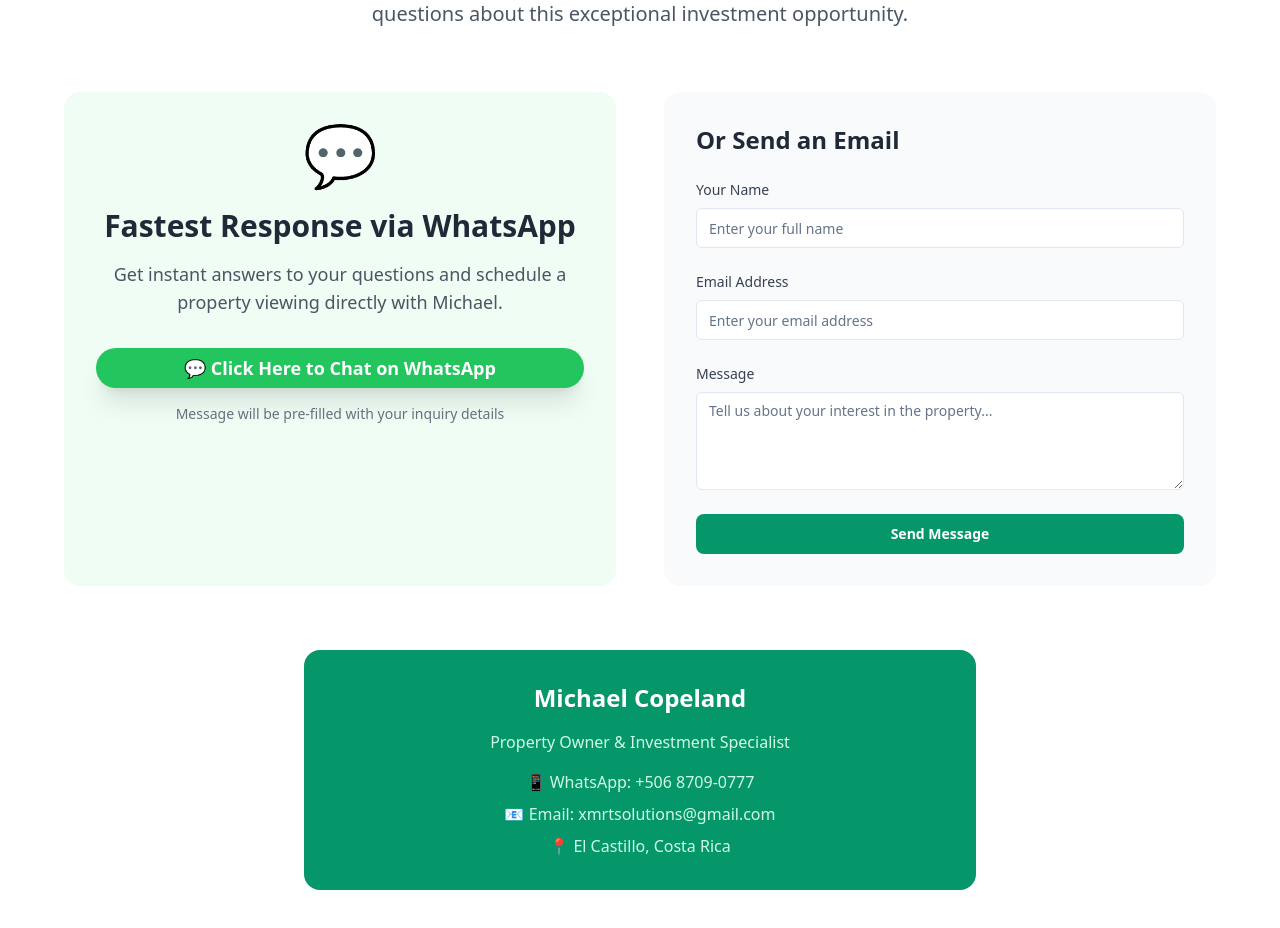
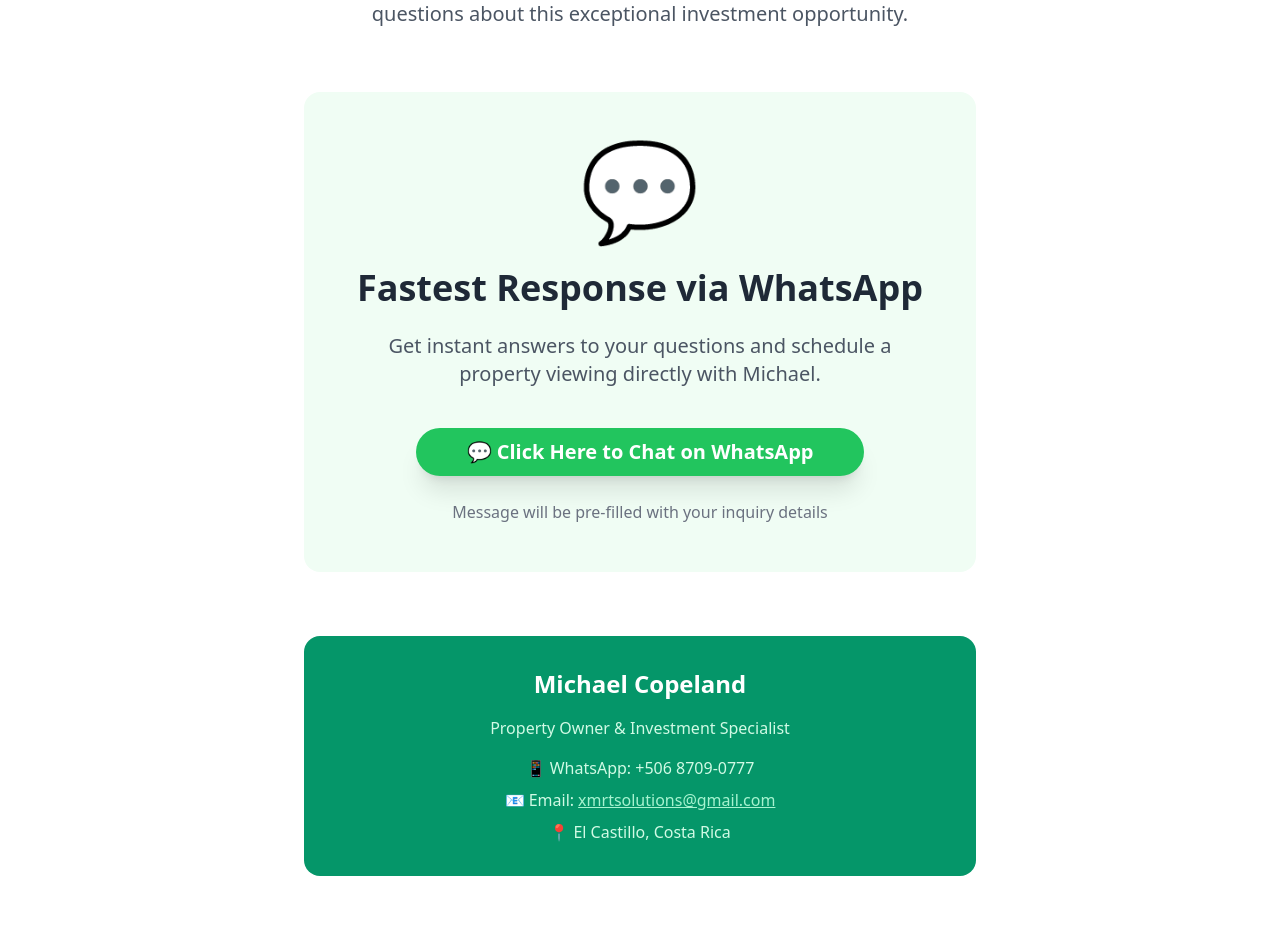
Before and after one commit to DevGruGold/castillo-vista-leads, a React (Vite) app: page / in a window 1280 px wide. Shown: the part 5827-6755 px from the top of the page. Built offline with nearby package versions, Linux system fonts and the light colour scheme.

Commit message:
Remove email form, direct to email and WhatsApp
Remove the email form from the contact section.  Update the email address at the bottom to xmrtsolutions@gmail.com.  Prioritize WhatsApp for primary communication.

```diff
--- a/src/components/ContactSection.tsx
+++ b/src/components/ContactSection.tsx
@@ -1,19 +1,9 @@
 
 import { Button } from "@/components/ui/button";
-import { Input } from "@/components/ui/input";
-import { Textarea } from "@/components/ui/textarea";
-import { useState } from "react";
-import { useToast } from "@/hooks/use-toast";
 import { useLanguage } from "@/contexts/LanguageContext";
 
 const ContactSection = () => {
   const { t } = useLanguage();
-  const [formData, setFormData] = useState({
-    name: '',
-    email: '',
-    message: ''
-  });
-  const { toast } = useToast();
 
   const handleWhatsAppClick = () => {
     const phoneNumber = "+50687090777";
@@ -22,21 +12,8 @@ const ContactSection = () => {
     window.open(whatsappUrl, '_blank');
   };
 
-  const handleSubmit = (e: React.FormEvent) => {
-    e.preventDefault();
-    // In a real application, you would send this data to a server
-    toast({
-      title: "Message Sent!",
-      description: "Michael will get back to you within 24 hours.",
-    });
-    setFormData({ name: '', email: '', message: '' });
-  };
-
-  const handleInputChange = (e: React.ChangeEvent<HTMLInputElement | HTMLTextAreaElement>) => {
-    setFormData({
-      ...formData,
-      [e.target.name]: e.target.value
-    });
+  const handleEmailClick = () => {
+    window.location.href = 'mailto:xmrtsolutions@gmail.com';
   };
 
   return (
@@ -51,99 +28,44 @@ const ContactSection = () => {
           </p>
         </div>
 
-        <div className="grid grid-cols-1 lg:grid-cols-2 gap-6 md:gap-12 max-w-6xl mx-auto">
-          {/* WhatsApp CTA */}
-          <div className="bg-green-50 rounded-xl md:rounded-2xl p-4 md:p-8 text-center">
-            <div className="text-4xl md:text-6xl mb-3 md:mb-6">💬</div>
-            <h3 className="text-2xl md:text-3xl font-bold text-gray-800 mb-2 md:mb-4">
+        {/* WhatsApp CTA - Now Full Width */}
+        <div className="max-w-2xl mx-auto mb-8 md:mb-16">
+          <div className="bg-green-50 rounded-xl md:rounded-2xl p-6 md:p-12 text-center">
+            <div className="text-6xl md:text-8xl mb-4 md:mb-8">💬</div>
+            <h3 className="text-3xl md:text-4xl font-bold text-gray-800 mb-3 md:mb-6">
               {t('fastestResponse')}
             </h3>
-            <p className="text-sm md:text-base text-gray-600 mb-4 md:mb-8 lg:text-lg">
+            <p className="text-base md:text-lg text-gray-600 mb-6 md:mb-10 lg:text-xl">
               {t('whatsappDescription')}
             </p>
             <Button
               onClick={handleWhatsAppClick}
-              className="bg-green-500 hover:bg-green-600 text-white px-4 md:px-8 py-3 md:py-4 text-sm md:text-lg rounded-full font-semibold transform hover:scale-105 transition-all duration-300 shadow-xl w-full"
+              className="bg-green-500 hover:bg-green-600 text-white px-8 md:px-12 py-4 md:py-6 text-lg md:text-xl rounded-full font-semibold transform hover:scale-105 transition-all duration-300 shadow-xl w-full max-w-md"
             >
               {t('clickToChat')}
             </Button>
-            <p className="text-xs md:text-sm text-gray-500 mt-2 md:mt-4">
+            <p className="text-sm md:text-base text-gray-500 mt-3 md:mt-6">
               {t('messagePrefilled')}
             </p>
-          </div>
-
-          {/* Contact Form */}
-          <div className="bg-gray-50 rounded-xl md:rounded-2xl p-4 md:p-8">
-            <h3 className="text-xl md:text-2xl font-bold text-gray-800 mb-4 md:mb-6">
-              {t('sendEmail')}
-            </h3>
-            <form onSubmit={handleSubmit} className="space-y-4 md:space-y-6">
-              <div>
-                <label htmlFor="name" className="block text-sm font-medium text-gray-700 mb-1 md:mb-2">
-                  {t('yourName')}
-                </label>
-                <Input
-                  type="text"
-                  id="name"
-                  name="name"
-                  value={formData.name}
-                  onChange={handleInputChange}
-                  required
-                  placeholder={t('namePlaceholder')}
-                  className="w-full"
-                />
-              </div>
-
-              <div>
-                <label htmlFor="email" className="block text-sm font-medium text-gray-700 mb-1 md:mb-2">
-                  {t('emailAddress')}
-                </label>
-                <Input
-                  type="email"
-                  id="email"
-                  name="email"
-                  value={formData.email}
-                  onChange={handleInputChange}
-                  required
-                  placeholder={t('emailPlaceholder')}
-                  className="w-full"
-                />
-              </div>
-
-              <div>
-                <label htmlFor="message" className="block text-sm font-medium text-gray-700 mb-1 md:mb-2">
-                  {t('message')}
-                </label>
-                <Textarea
-                  id="message"
-                  name="message"
-                  value={formData.message}
-                  onChange={handleInputChange}
-                  required
-                  placeholder={t('messagePlaceholder')}
-                  rows={4}
-                  className="w-full"
-                />
-              </div>
-
-              <Button
-                type="submit"
-                className="w-full bg-emerald-600 hover:bg-emerald-700 text-white py-2 md:py-3 rounded-lg font-semibold transition-all duration-300"
-              >
-                {t('sendMessage')}
-              </Button>
-            </form>
           </div>
         </div>
 
         {/* Contact Info */}
-        <div className="mt-8 md:mt-16 text-center">
+        <div className="text-center">
           <div className="bg-emerald-600 text-white rounded-xl md:rounded-2xl p-4 md:p-8 max-w-2xl mx-auto">
             <h3 className="text-xl md:text-2xl font-bold mb-2 md:mb-4">Michael Copeland</h3>
             <p className="text-sm md:text-base text-emerald-100 mb-2 md:mb-4">{t('propertyOwner')}</p>
             <div className="space-y-1 md:space-y-2">
               <p className="text-sm md:text-base text-emerald-100">📱 WhatsApp: +506 8709-0777</p>
-              <p className="text-sm md:text-base text-emerald-100">📧 Email: xmrtsolutions@gmail.com</p>
+              <p className="text-sm md:text-base text-emerald-100">
+                📧 Email:
+                <button
+                  onClick={handleEmailClick}
+                  className="text-emerald-200 hover:text-white underline ml-1 transition-colors"
+                >
+                  xmrtsolutions@gmail.com
+                </button>
+              </p>
               <p className="text-sm md:text-base text-emerald-100">📍 El Castillo, Costa Rica</p>
             </div>
           </div>
```
